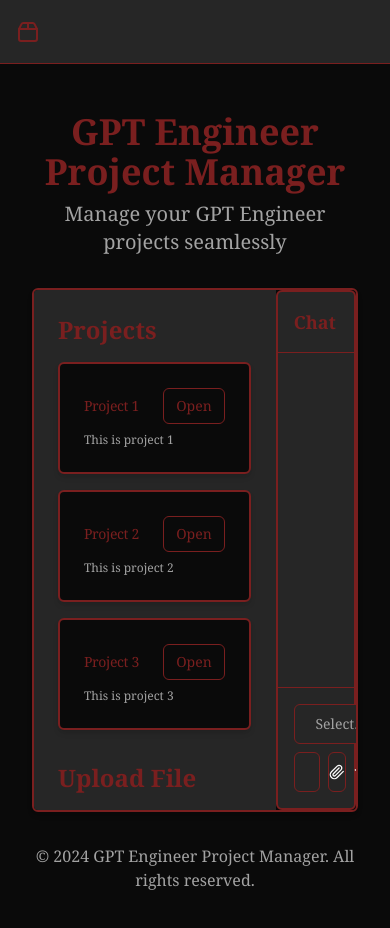
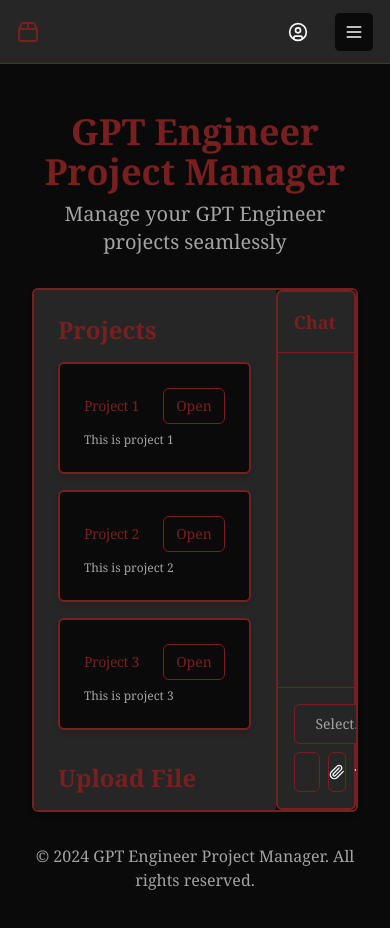
Before and after one commit to GPT-Engineer-App/gptengineer-connector, a React (Vite) app: page / in a window 390 px wide. Shown: the top 928 px of the page. Built offline with nearby package versions, Linux system fonts and the light colour scheme.

Commit message:
Updated Layout component to include MobileSheet and UserMenu

```diff
--- a/src/layouts/navbar/index.jsx
+++ b/src/layouts/navbar/index.jsx
@@ -1,12 +1,18 @@
 import { navItems } from "@/nav-items";
 import { Outlet } from "react-router-dom";
 import { DesktopNavbar } from "./_components/DesktopNavbar";
+import { MobileSheet } from "./_components/MobileSheet";
+import { UserMenu } from "./_components/UserMenu";
 
 const Layout = () => {
   return (
     <div className="flex min-h-screen w-full flex-col bg-background text-foreground rustic-text">
       <header className="sticky top-0 flex h-16 items-center gap-4 border-b border-primary bg-secondary bg-opacity-90 px-4 md:px-6 justify-between">
         <DesktopNavbar navItems={navItems} />
+        <div className="flex items-center gap-4">
+          <UserMenu />
+          <MobileSheet navItems={navItems} />
+        </div>
       </header>
       <main className="flex-grow overflow-auto p-4">
         <Outlet />
```
